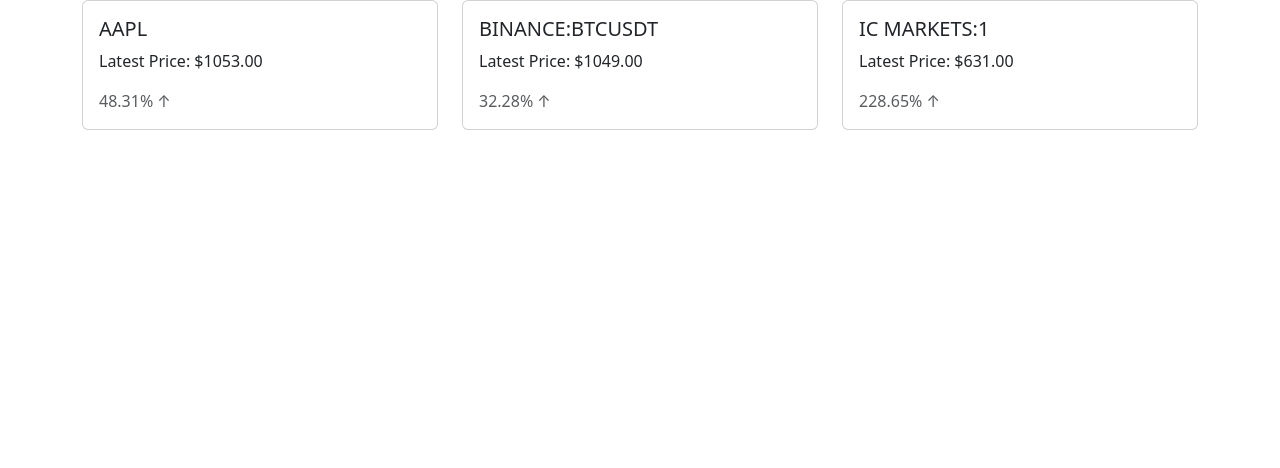
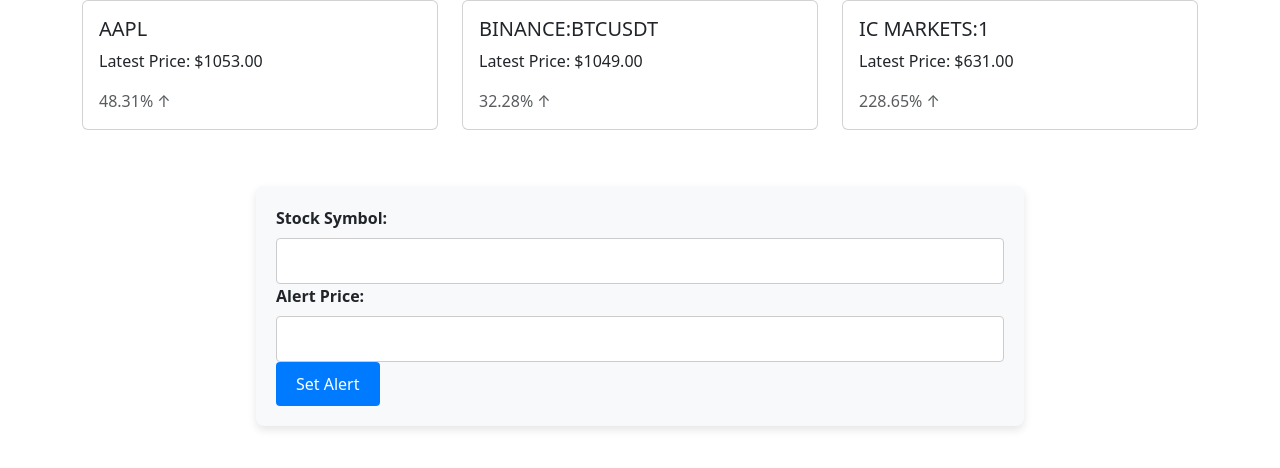
Before and after one commit to Peamolon/StockApi, a React (Create React App) app: page / in a window 1280 px wide. Shown: the top 468 px of the page. Built offline with nearby package versions, Linux system fonts and the light colour scheme.

Commit message:
Refactor stock info to handle selected symbols

```diff
--- a/src/components/StockDashboard.tsx
+++ b/src/components/StockDashboard.tsx
@@ -1,13 +1,29 @@
-import React from 'react';
+import React, { useState } from 'react';
+import LeftForm from './LeftForm';
+import TopCards from './TopCards/TopCards';
 import useWebSocket from '../hooks/useWebSocket';
-import TopCards from './TopCards/TopCards';
+import { StockInfo } from '../models/StockInfo';
 
-function StockDashboard() {
-  const stocks = useWebSocket(['AAPL', 'BINANCE:BTCUSDT', 'IC MARKETS:1']);
+const StockDashboard: React.FC = () => {
+  const [selectedStocks, setSelectedStocks] = useState<string[]>(['AAPL', 'BINANCE:BTCUSDT', 'IC MARKETS:1']);
+  const [alertPrice, setAlertPrice] = useState<number>(0);
+  const stocks = useWebSocket(selectedStocks);
+
+  const handleStockSelect = (symbol: string) => {
+    setSelectedStocks(prev => {
+      const newStocks = [symbol, ...prev.filter(s => s !== symbol)];
+      return newStocks.slice(0, 3);
+    });
+  };
+
+  const handleAlertSet = (price: number) => {
+    setAlertPrice(price);
+  };
 
   return (
     <div>
       <TopCards stocks={stocks} />
+      <LeftForm onStockSelect={handleStockSelect} onAlertSet={handleAlertSet} />
     </div>
   );
 }
--- /dev/null
+++ b/src/models/StockInfo.ts
@@ -0,0 +1,9 @@
+export interface StockPrice {
+  date: string;
+  price: number;
+}
+
+export interface StockInfo {
+  symbol: string;
+  prices: StockPrice[];
+}
```
